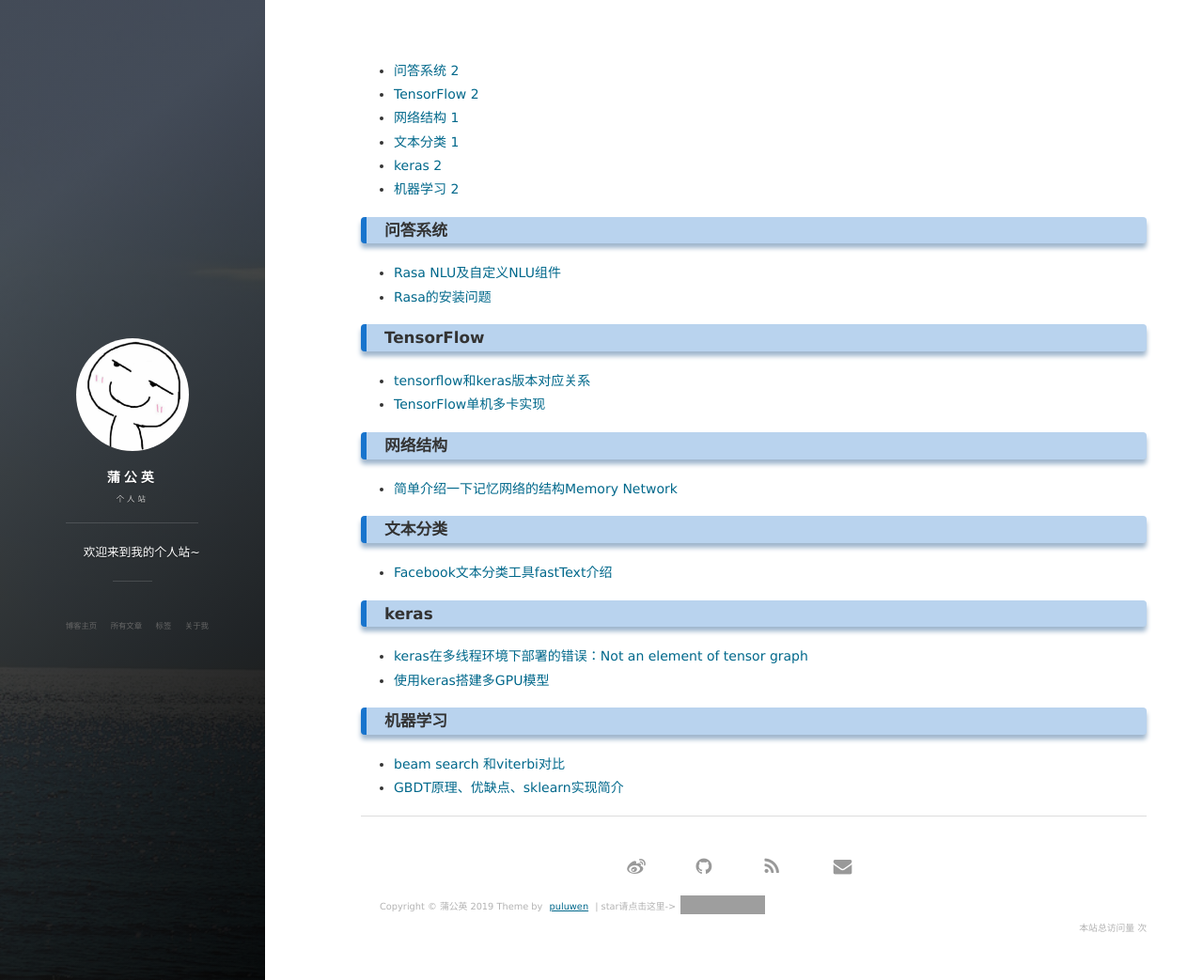
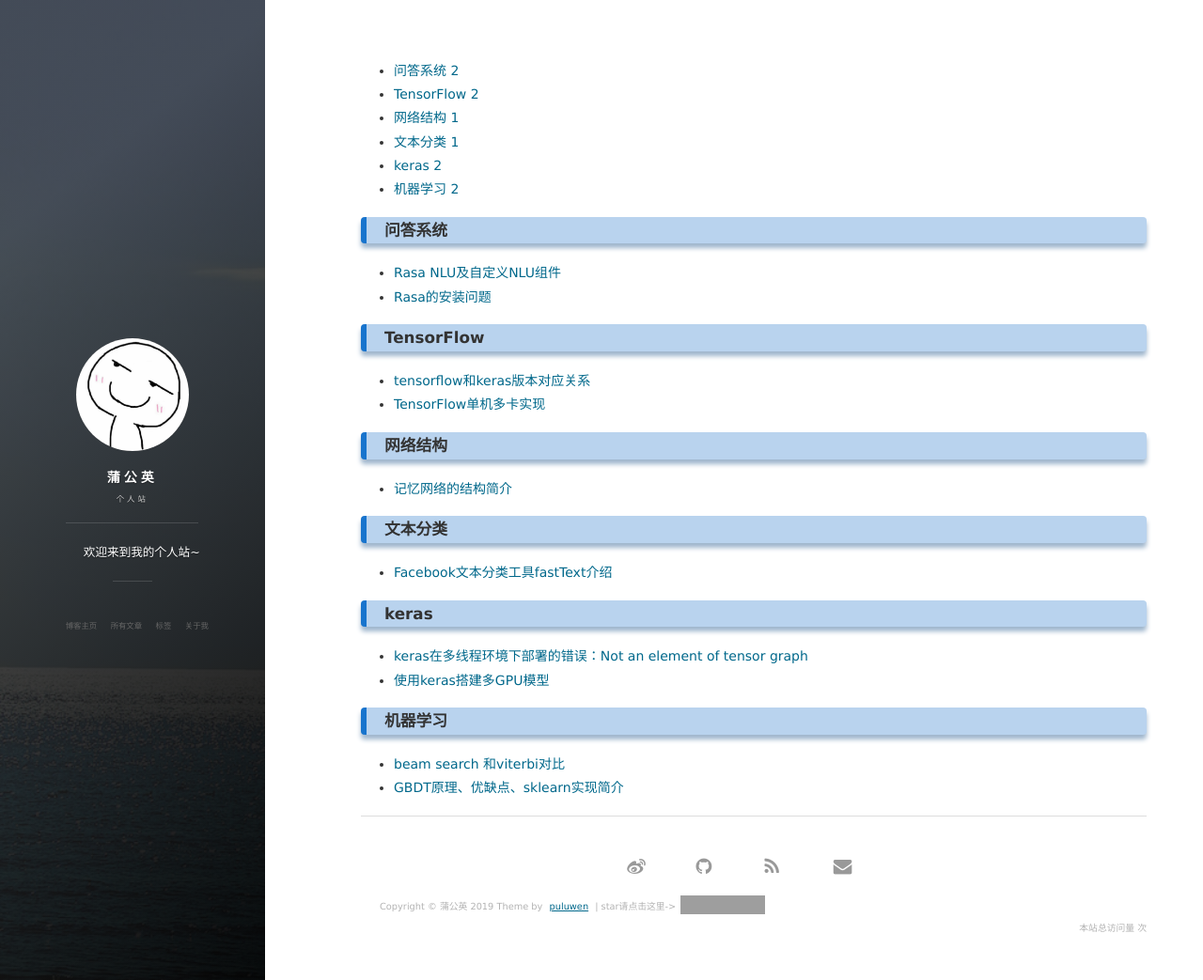
Before and after one commit to puluwen/puluwen.github.io, a Jekyll site: the page built from tags.html, in a window 1280 px wide and 1043 px high. Shown: the whole window at 94% size. Built offline with Jekyll 4.4.1, drawn with Linux system fonts in a browser that asks for light colours; nearby versions of some CDN libraries; comment, search, counter and statistics services are not loaded; grey boxes are pictures that could not be loaded.

```diff
--- a/_posts/2019-01-04-Memory-Network-Structure-Instruction.md
+++ b/_posts/2019-01-04-Memory-Network-Structure-Instruction.md
@@ -1,6 +1,6 @@
 ---
 layout: post
-title: "简单介绍一下记忆网络的结构Memory Network"
+title: "记忆网络的结构简介"
 date: 2019-01-04
 description: "简单介绍一下记忆网络，弄清楚结构就行了"
 tag: 网络结构
```
